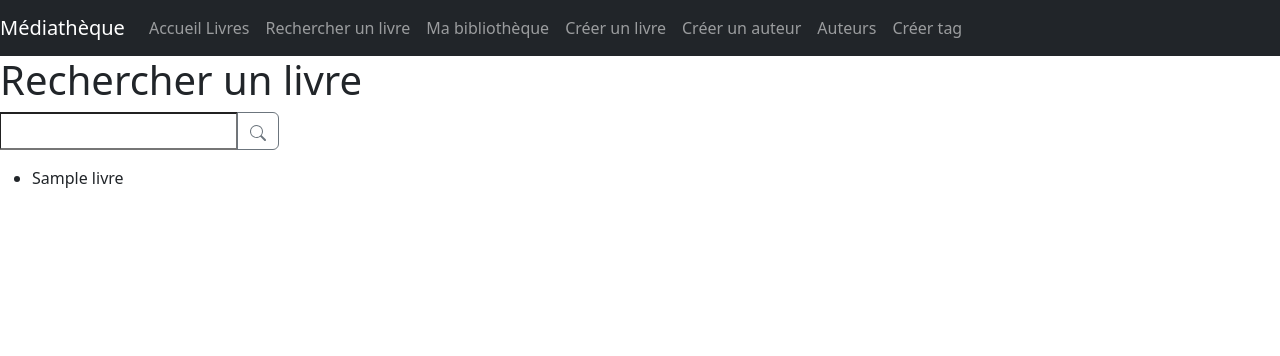
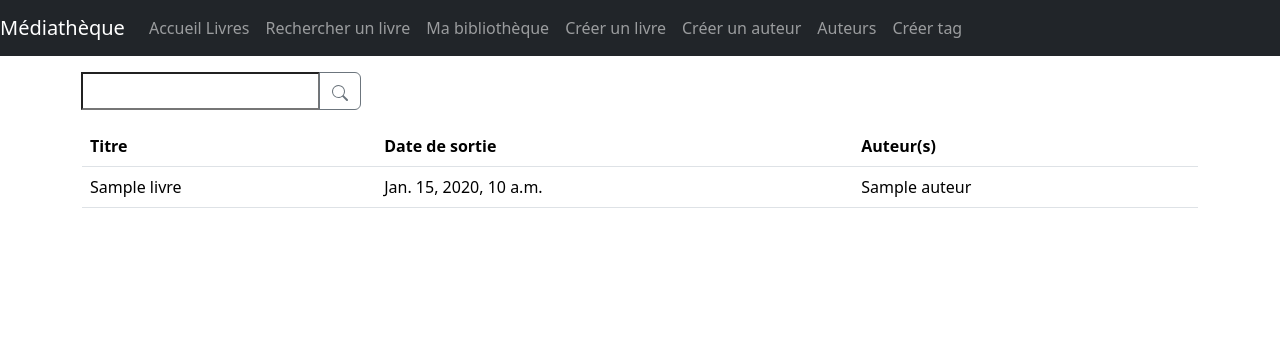
Before and after one commit to closzach/Mediatheque, a Django app: template Mediatheque/livres/templates/livres/liste_livres.html in a window 1280 px wide. Shown: the top 356 px of the page. Run offline with Django 5.2, Linux system fonts and the light colour scheme; the template is opened without the code that fills it: most values are stand-ins (such as "Sample title", 1, 10 or a date in 2020); form fields are guessed from the names that the template uses; some libraries are stand-ins or nearby versions.

Commit message:
Amélioration de la page de recherche

```diff
--- a/Mediatheque/livres/templates/base.html
+++ b/Mediatheque/livres/templates/base.html
@@ -12,13 +12,13 @@
         {% block metas %}
         <meta name="viewport" content="width=device-width, initial-scale=1, shrink-to-fit=no">
         {% endblock %}
+        <link rel="stylesheet" href="{% static 'node_modules/bootstrap/dist/css/bootstrap.min.css' %}">
         {% block styles %}
-        <link rel="stylesheet" href="{% static 'node_modules/bootstrap/dist/css/bootstrap.min.css' %}">
         {% endblock %}
     </head>
     <body>
         <header>
-            <nav class="navbar navbar-dark bg-dark navbar-expand-lg">
+            <nav class="navbar navbar-dark bg-dark navbar-expand-lg" style="margin-bottom: 1em;">
                 <a class="navbar-brand" href="{% url 'hub' %}">Médiathèque</a>
                 <button class="navbar-toggler" type="button" data-bs-toggle="collapse" data-bs-target="#navbarNav" aria-controls="navbarNav" aria-expanded="false" aria-label="Toggle navigation">
                     <span class="navbar-toggler-icon"></span>
@@ -56,5 +56,7 @@
                 {% endblock %}
             </section>
         </main>
+        {% block scripts %}
+        {% endblock %}
     </body>
 </html>
--- a/Mediatheque/livres/templates/livres/liste_livres.html
+++ b/Mediatheque/livres/templates/livres/liste_livres.html
@@ -1,7 +1,11 @@
 {% extends 'base.html' %}
+{% load static %}
 {% block title %}Rechercher{% endblock %}
+{% block styles %}
+<link rel="stylesheet" href="{% static 'css/custom.css' %}">
+{% endblock %}
 {% block content %}
-<h1>Rechercher un livre</h1>
+<div class="container">
     <form class="input-group mb-3" method="POST">
         {% csrf_token %}
         {{ search_form.recherche }}
@@ -11,9 +15,39 @@
             </svg>
         </button>
     </form>
-<ul>
+</div>
+<div class="container">
+    <table class="table">
+        <thead>
+            <tr>
+                <th scope="col">Titre</th>
+                <th scope="col">Date de sortie</th>
+                <th scope="col">Auteur(s)</th>
+            </tr>
+        </thead>
+        <tbody>
             {% for livre in livres %}
-    <li>{{ livre.nom }}</li>
+                <a href="{% url 'livres:detail_livre' livre.id %}">
+                    <tr class="clickable-row" data-href="{% url 'livres:detail_livre' livre.id %}">
+                        <td>{{ livre.nom }}</td>
+                        <td>{{ livre.date_sortie }}</td>
+                        <td>{{ livre.auteurs.all|join:", " }}</td>
+                    </tr>
+                </a>
             {% endfor %}
-</ul>
+        </tbody>
+    </table>
+</div>
 {% endblock %}
+{% block scripts %}
+<script>
+    document.addEventListener('DOMContentLoaded', function () {
+        const rows = document.querySelectorAll('.clickable-row');
+        rows.forEach(row => {
+            row.addEventListener('click', function () {
+                window.location.href = this.dataset.href;
+            });
+        });
+    });
+    </script>
+{% endblock %}
--- a/Mediatheque/livres/views.py
+++ b/Mediatheque/livres/views.py
@@ -11,9 +11,9 @@ def lister_livres(request):
         search_form = SearchForm(request.POST)
         if search_form.is_valid():
             recherche = search_form.cleaned_data['recherche']
-            livres = Livre.objects.filter(nom__icontains=recherche)
+            livres = Livre.objects.filter(nom__icontains=recherche).prefetch_related('auteurs')
     else:
-        livres = Livre.objects.all()
+        livres = Livre.objects.prefetch_related('auteurs')
         search_form = SearchForm()
     return render(request, 'livres/liste_livres.html', {'livres': livres, 'tags': tags, 'search_form': search_form})
 
--- /dev/null
+++ b/Mediatheque/static/css/custom.css
@@ -0,0 +1,10 @@
+.clickable-row {
+    transition: transform 0.2s ease, background-color 0.3s ease, box-shadow 0.3s ease;
+}
+
+.clickable-row:hover {
+    background-color: #f8f9fa;
+    cursor: pointer;
+    box-shadow: 0 4px 8px rgba(0, 0, 0, 0.1);
+    transform: scale(1.05);
+}
```
Lines whose indentation alone changed are shown as unchanged.
